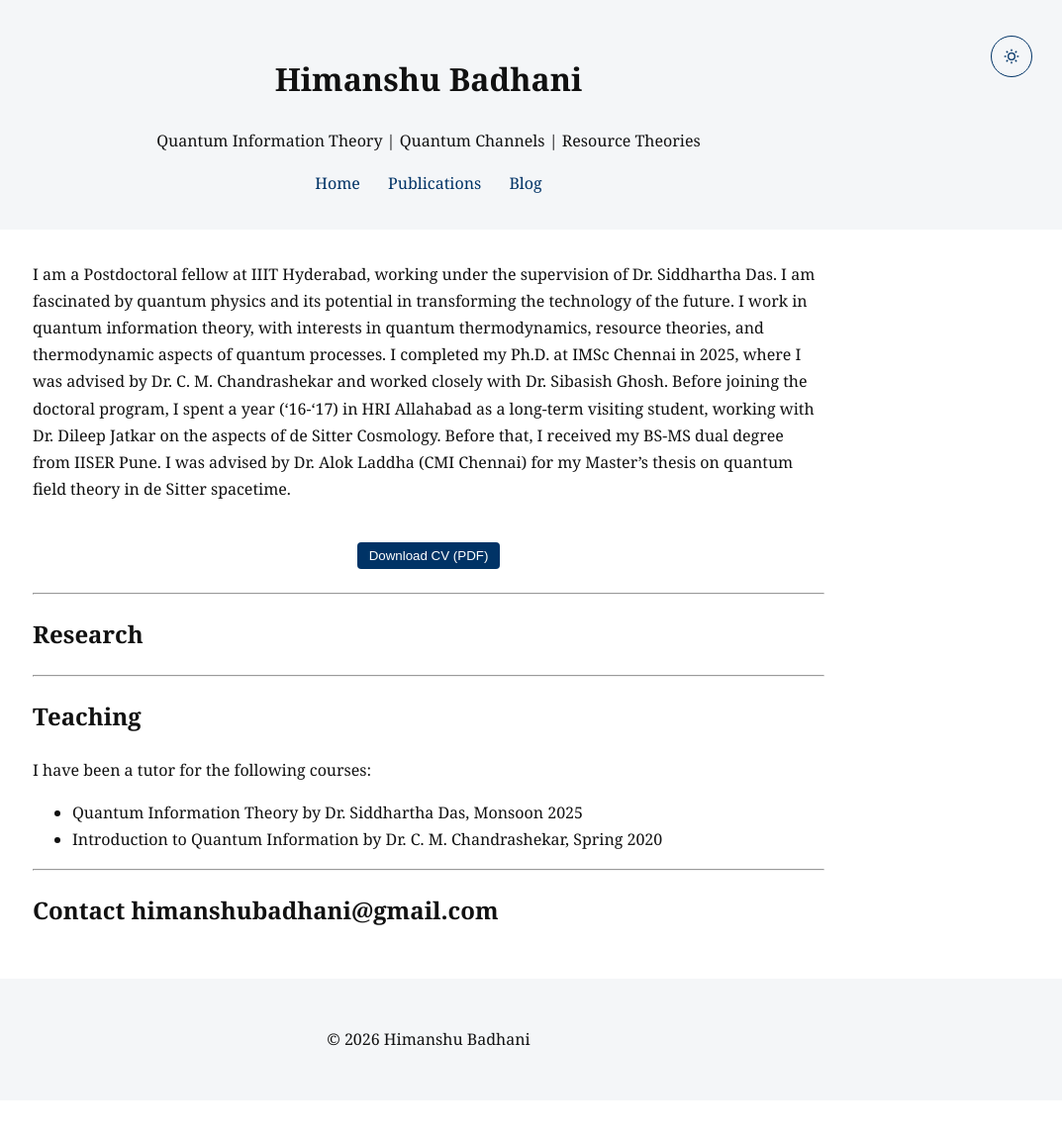
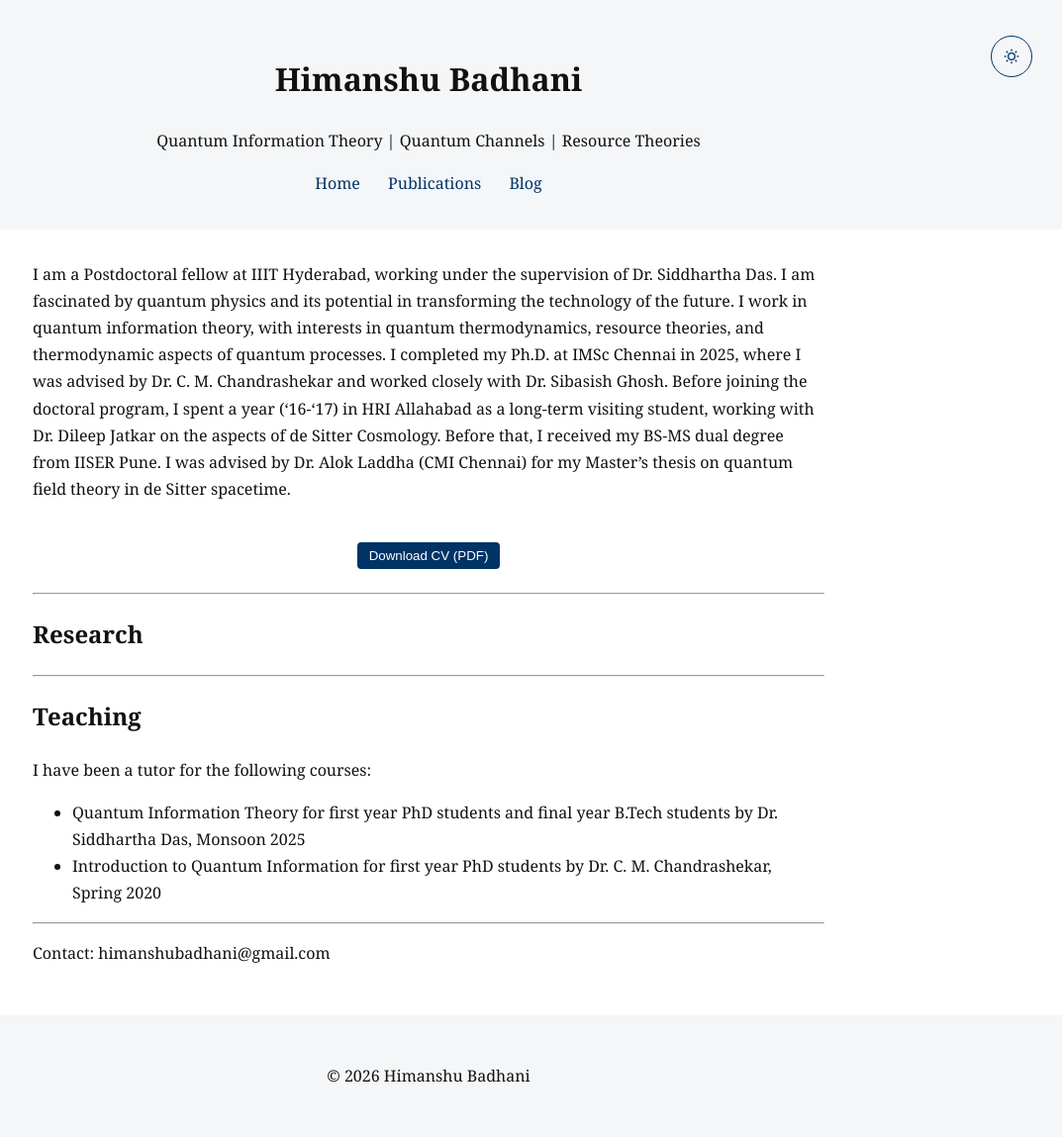
Before and after one commit to himanshubadhani/himanshubadhani.github.io, a Jekyll site: the page built from index.md, in a window 1280 px wide. Shown: the whole page at 99% size, without its empty margins (207-1280 px from the left). Built offline with Jekyll 4.4.1, drawn with Linux system fonts in a browser that asks for light colours; before the commit the page ends 1112 px from its top, so only the background shows below that.

Commit message:
Update index.md

```diff
--- a/index.md
+++ b/index.md
@@ -16,8 +16,8 @@ I am a Postdoctoral fellow at IIIT Hyderabad, working under the supervision of D
 
 ## Teaching
 I have been a tutor for the following courses:
-- Quantum Information Theory by  Dr. Siddhartha Das, Monsoon 2025
-- Introduction to Quantum Information by Dr. C. M. Chandrashekar, Spring 2020
+- Quantum Information Theory for first year PhD students and final year B.Tech students by  Dr. Siddhartha Das, Monsoon 2025
+- Introduction to Quantum Information for first year PhD students by Dr. C. M. Chandrashekar, Spring 2020
 
 ---
-## Contact  himanshubadhani@gmail.com
+Contact: himanshubadhani@gmail.com
```
